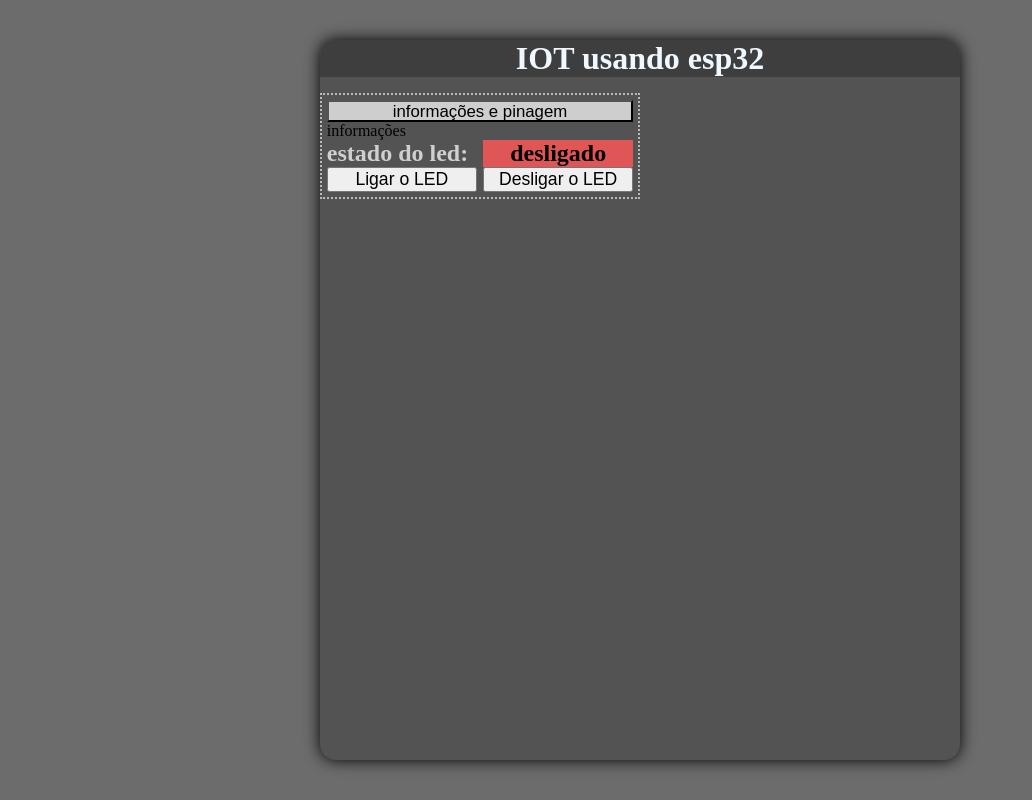
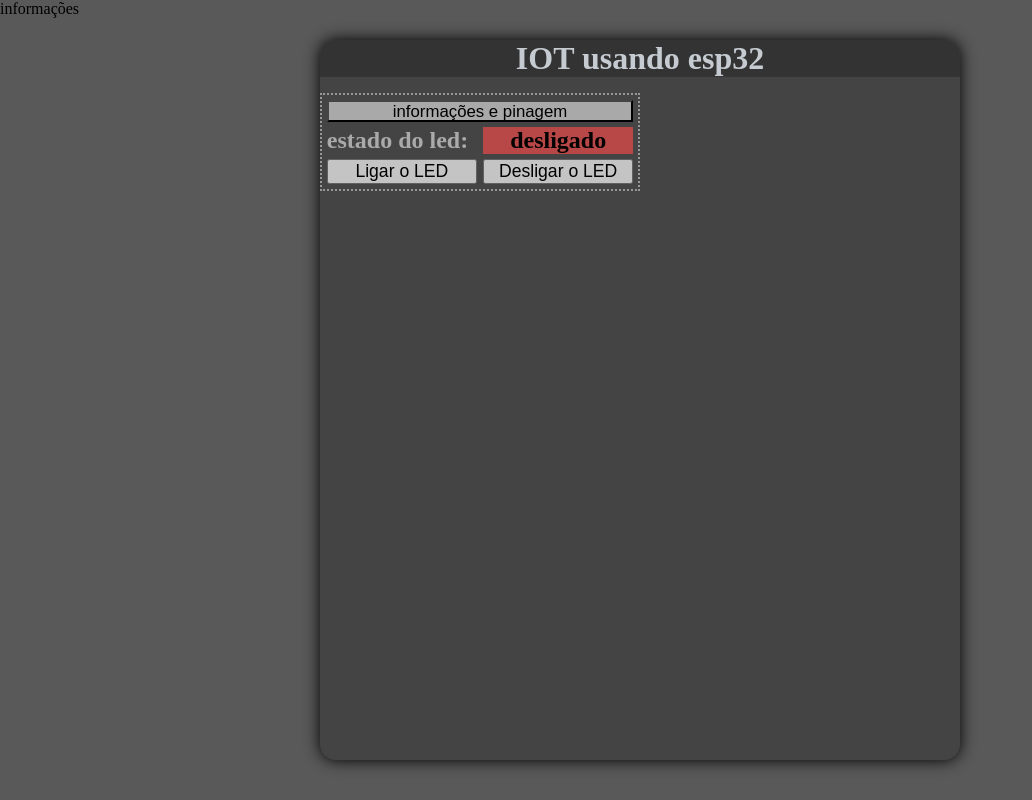
Before and after one commit to Antonio91378/IOT_esp32_react_firebase, a React (Create React App) app: page / in a window 1280 px wide. Both pictures are taken after a click on the button "informações e pinagem". Shown: the whole page, without its empty margins (0-1032 px from the left). Built offline with nearby package versions, Linux system fonts and the light colour scheme.

Commit message:
estado do led indicator

```diff
--- a/src/App.js
+++ b/src/App.js
@@ -33,7 +33,7 @@
               informações e pinagem
             </button>
           </div>
-          {info && <div>informações</div>}
+          {info && <div className="info-n-pin">informações</div>}
           <div id="estado-led">
             {estado && (
               <div>
--- a/src/styles/styles.scss
+++ b/src/styles/styles.scss
@@ -46,6 +46,8 @@
         font-size: 1.05rem;
       }
       #estado-led div {
+        padding-top: 0.6vh;
+        padding-bottom: 0.6vh;
         flex-direction: row;
         display: flex;
         justify-content: space-between;
@@ -60,6 +62,8 @@
         }
       }
       #Nestado-led div {
+        padding-top: 0.6vh;
+        padding-bottom: 0.6vh;
         flex-direction: row;
         display: flex;
         justify-content: space-between;
@@ -78,6 +82,14 @@
         justify-content: space-between;
         width: 100%;
       }
+      .info-n-pin {
+        background-color: rgba(0, 0, 0, 0.182);
+        position: absolute;
+        top: 0;
+        left: 0;
+        width: 100vw;
+        height: 100vh;
+      }
     }
   }
 }
```
